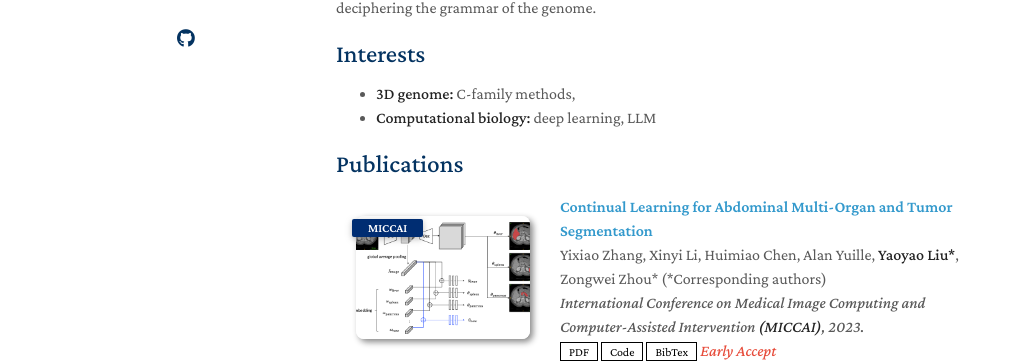
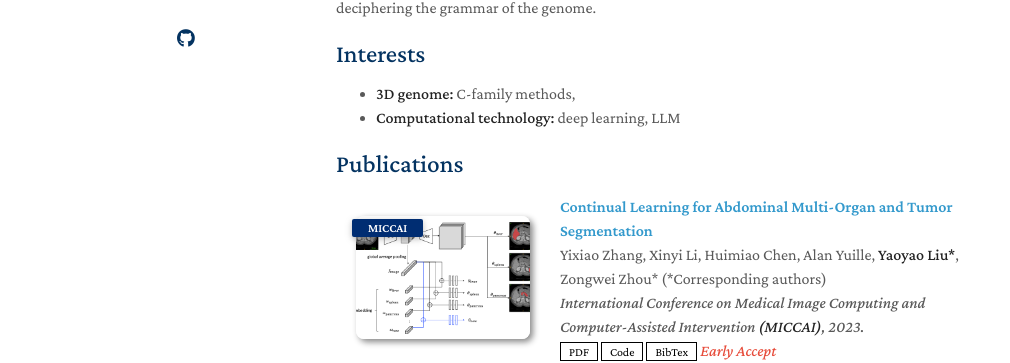
Before and after one commit to xiaokunliu01/xiaokunliu01.github.io, a Jekyll site: the page built from index.md, in a window 1280 px wide and 1038 px high. Shown: the part 329-692 px from the top of the window, without its empty margins (134-1144 px from the left). Built offline with Jekyll 4.4.1, drawn with Linux system fonts in a browser that asks for light colours; a style sheet for code colours, icons or effects is not loaded; our own code applies the rules of GitHub Pages for plain Markdown files.

Commit message:
Update index.md

```diff
--- a/index.md
+++ b/index.md
@@ -13,7 +13,7 @@ My work lies at the intersection of genomics and computational biology, with a l
 ## Interests
 
 - **3D genome:** C-family methods,
-- **Computational biology:** deep learning, LLM
+- **Computational technology:** deep learning, LLM
 
 <!--
 ## News
```
